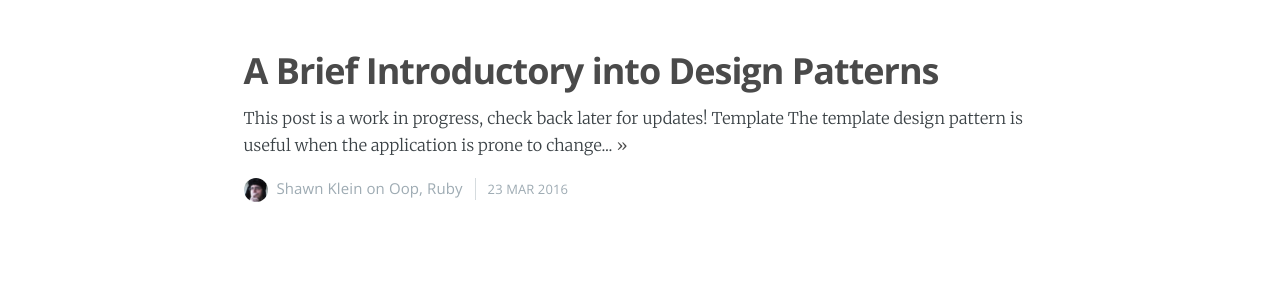
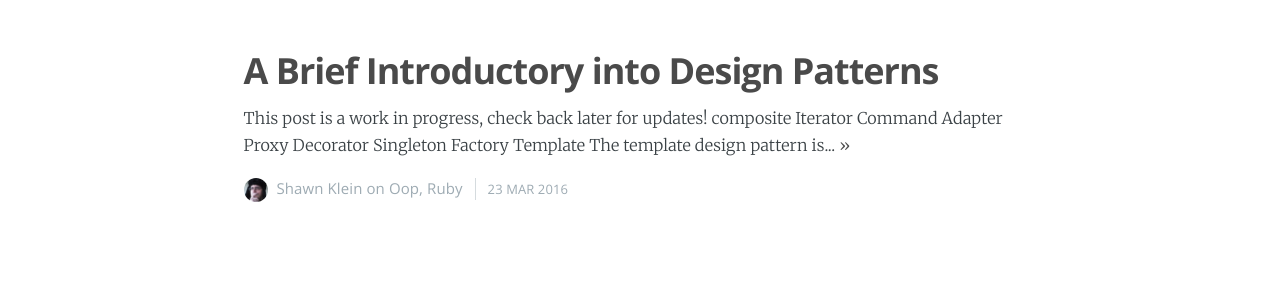
Before and after one commit to Carpk/ShawnKlein, a Jekyll site: the page built from index.html, in a window 1280 px wide. Shown: the part 900-1184 px from the top of the page. Built offline with Jekyll 4.4.1, drawn with Linux system fonts in a browser that asks for light colours; nearby versions of some CDN libraries; Markdown is read by kramdown in place of the engine named in the settings; the list of posts is cut into pages by our own code.

```diff
--- a/_posts/2016-03-23-brief-intoductory-to-design-patterns.md
+++ b/_posts/2016-03-23-brief-intoductory-to-design-patterns.md
@@ -12,6 +12,20 @@
 
 This post is a work in progress, check back later for updates!
 
+
+* [composite](#composite)
+* [Iterator](#iterator)
+* [Command](#command)
+
+###Adapter
+
+###Proxy
+
+###Decorator
+
+###Singleton
+
+###Factory
 
 ###Template
 
```
Also changed, not shown: other parts of _posts/2016-03-23-brief-intoductory-to-design-patterns.md (+8 -1 lines).
